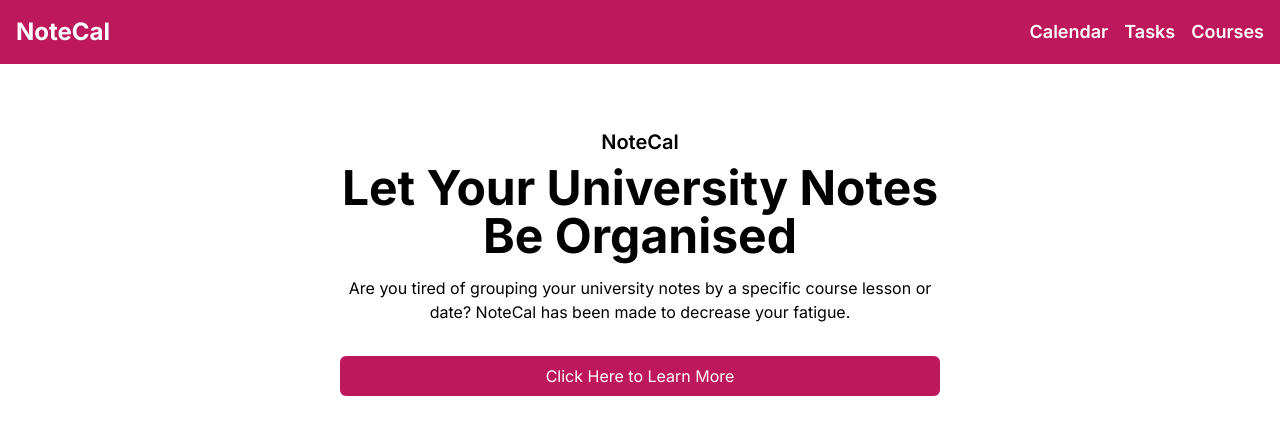
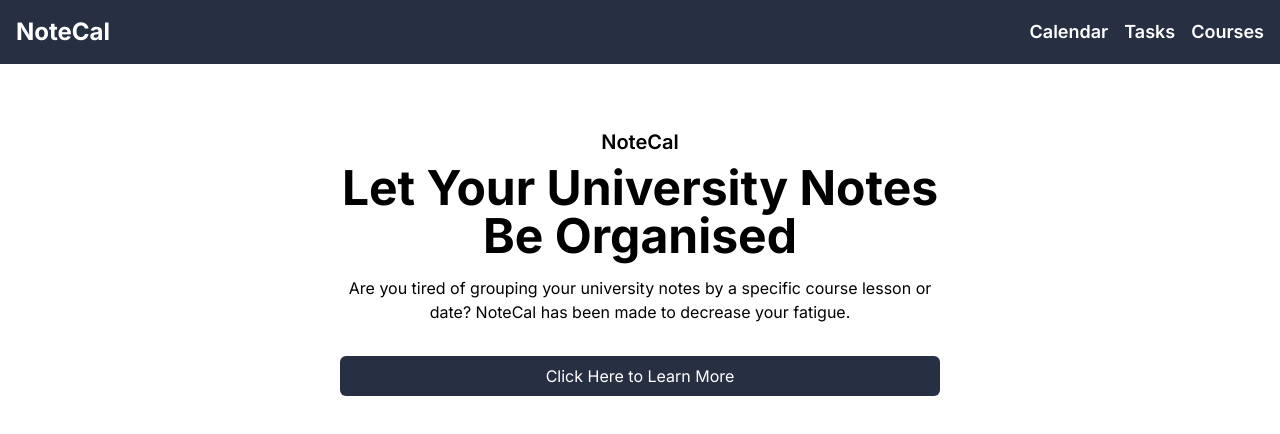
Before and after one commit to mateuszmanczak04/notecal, a Next.js app: page / in a window 1280 px wide. Shown: the top 434 px of the page. Built offline with nearby package versions, Linux system fonts and the light colour scheme.

Commit message:
set one primary color

```diff
--- a/src/app/calendar/page.tsx
+++ b/src/app/calendar/page.tsx
@@ -40,7 +40,7 @@ const page = () => {
 			<div className='flex w-full flex-col justify-between'>
 				{/* +, <, > */}
 				<div className='flex w-64 justify-between gap-2'>
-					<button className='h-8 flex-1 rounded-md bg-pink-700 text-2xl font-semibold text-white'>
+					<button className='bg-primary h-8 flex-1 rounded-md text-2xl font-semibold text-white'>
 						+
 					</button>
 					<button className='h-8 flex-1 rounded-md bg-gray-200 text-xl font-semibold'>
--- a/src/app/notes/[id]/page.tsx
+++ b/src/app/notes/[id]/page.tsx
@@ -131,7 +131,7 @@ const page = () => {
 					<div className='rounded-md bg-gray-100 text-center'>
 						Mon 17.03.2024
 					</div>
-					<div className='rounded-md bg-pink-700 text-center text-white'>
+					<div className='bg-primary rounded-md text-center text-white'>
 						Mon 24.03.2024
 					</div>
 					<div className='rounded-md bg-gray-100 text-center'>
--- a/src/app/page.tsx
+++ b/src/app/page.tsx
@@ -11,7 +11,7 @@ export default function Home() {
 				Are you tired of grouping your university notes by a specific course
 				lesson or date? NoteCal has been made to decrease your fatigue.
 			</p>
-			<button className='mt-8 h-10 w-full rounded-md bg-pink-700 px-3 text-white'>
+			<button className='bg-primary mt-8 h-10 w-full rounded-md px-3 text-white'>
 				Click Here to Learn More
 			</button>
 		</div>
--- a/src/app/tasks/page.tsx
+++ b/src/app/tasks/page.tsx
@@ -26,7 +26,7 @@ const Task = ({
 					{date}
 				</p>
 			</div>
-			<button className='mt-2 h-8 w-full rounded-md bg-pink-700 text-white'>
+			<button className='bg-primary mt-2 h-8 w-full rounded-md text-white'>
 				Done
 			</button>
 		</div>
--- a/src/components/Navigation.tsx
+++ b/src/components/Navigation.tsx
@@ -14,7 +14,7 @@ const Navigation = () => {
 
 	return (
 		<>
-			<div className='fixed left-0 top-0 z-50 flex h-16 w-screen items-center justify-between bg-pink-700 p-4 text-white sm:hidden'>
+			<div className='bg-primary fixed left-0 top-0 z-50 flex h-16 w-screen items-center justify-between p-4 text-white sm:hidden'>
 				<Link href='/' className='text-2xl font-semibold'>
 					NoteCal
 				</Link>
@@ -44,7 +44,7 @@ const Navigation = () => {
 					</div>
 				)}
 			</div>
-			<div className='fixed left-0 top-0 z-50 hidden h-16 w-screen items-center justify-between bg-pink-700 p-4 text-white sm:flex'>
+			<div className='bg-primary fixed left-0 top-0 z-50 hidden h-16 w-screen items-center justify-between p-4 text-white sm:flex'>
 				<Link href='/' className='text-2xl font-bold'>
 					NoteCal
 				</Link>
--- a/tailwind.config.ts
+++ b/tailwind.config.ts
@@ -7,7 +7,11 @@ const config: Config = {
 		'./src/app/**/*.{js,ts,jsx,tsx,mdx}',
 	],
 	theme: {
-		extend: {},
+		extend: {
+			colors: {
+				primary: '#273043',
+			},
+		},
 	},
 	plugins: [],
 };
```
